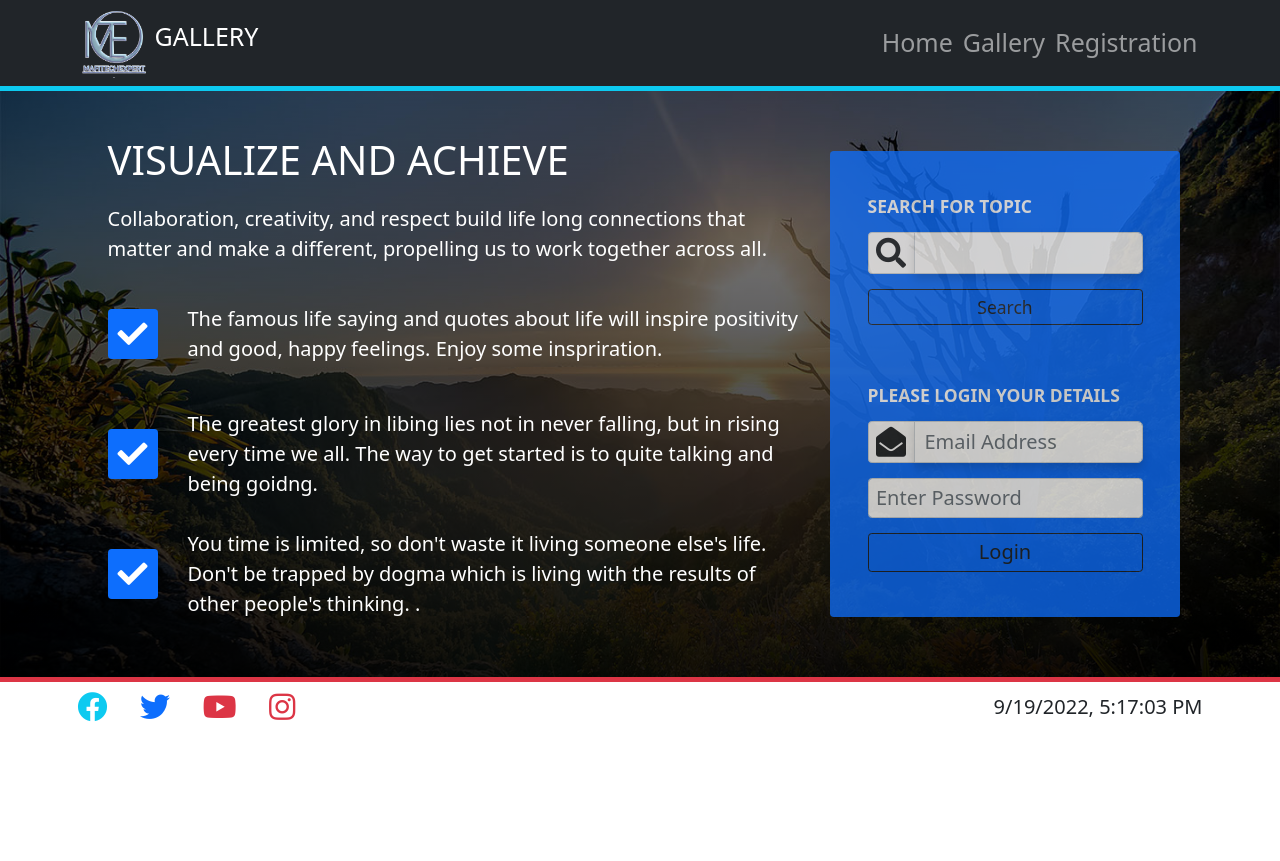
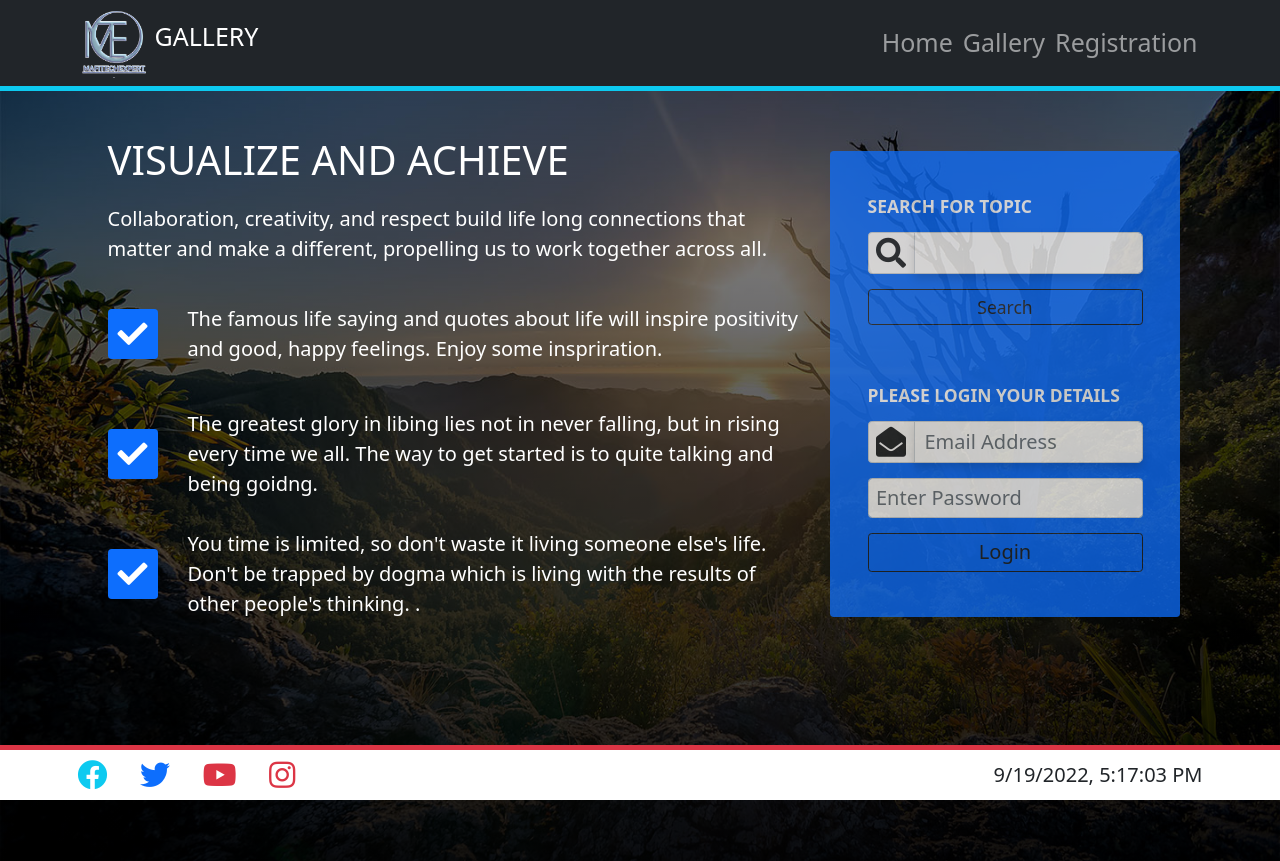
Before and after one commit to MAFI1984/bootstrap-gallery, a plain HTML site: page index.html in a window 1280 px wide. Before the commit the page ends 800 px from the top, so only its background shows below. Drawn offline with nearby package versions, Linux system fonts and the light colour scheme; files that its build step writes are made by us from their sources; files whose address does not match are found by name.

Commit message:
updated
text

```diff
--- a/index.html
+++ b/index.html
@@ -35,7 +35,7 @@
         </div>
     </div>
  </nav>
- <section id="home">
+ <section id="home" class="h-100">
   <div class="container">
     <div class="row p-5 g-5">
       <div class="col-md-8">
@@ -95,7 +95,7 @@
 
 
 
-<footer class="bg-white py-3 border-5 border-top border-danger">
+<footer class="bg-white py-3 border-5 border-top border-danger fixed-bottom">
 
     <div class="container">
         <div class="d-flex justify-content-between">
```
